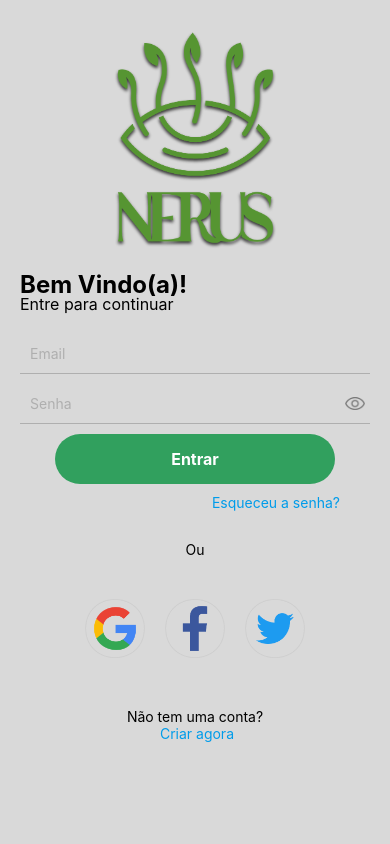
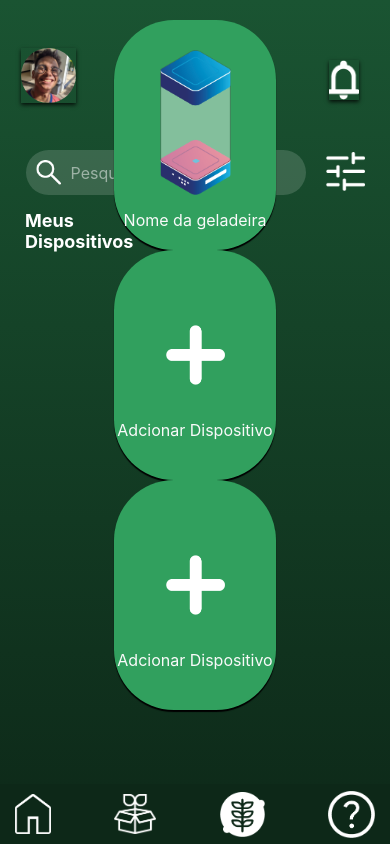
Before and after one commit to TakeDanceDev/nerus, a React Native app: screen /DevicePage in a window 390 px wide. Built offline with nearby package versions, Linux system fonts and the light colour scheme; no server answers.

Commit message:
DevicePage

```diff
--- a/App.js
+++ b/App.js
@@ -5,6 +5,7 @@ import RegisterPage from './src/Screens/RegisterPage';
 import { NavigationContainer } from '@react-navigation/native';
 import { createStackNavigator } from '@react-navigation/stack';
 import HomePage from './src/Screens/Homepage';
+import DevicePage from './src/Screens/DevicePage';
 
 const Stack = createStackNavigator();
 
@@ -16,6 +17,7 @@ export default function App() {
         <Stack.Screen name="LoginPage" component={LoginPage} />
         <Stack.Screen name="RegisterPage" component={RegisterPage} />
         <Stack.Screen name="HomePage" component={HomePage} />
+        <Stack.Screen name="DevicePage" component={DevicePage} />
 
       </Stack.Navigator>
     </NavigationContainer>
--- a/src/Screens/DevicePage/index.js
+++ b/src/Screens/DevicePage/index.js
@@ -0,0 +1,61 @@
+import { LinearGradient } from 'expo-linear-gradient';
+import { View, Text, StyleSheet, SafeAreaView, ScrollView } from 'react-native'
+import React, { useRef, useEffect } from 'react'
+import Header from '../../components/Header';
+import Footer from '../../components/footer';
+import SearchBar from '../../components/searchBar';
+import QuickAcessText from '../../components/Title';
+import DeviceBox from '../../components/DeviceBox';
+import DeviceAdd from '../../components/DeviceBox/DeviceAdd';
+
+export default function DevicePage(){
+  const scrollViewRef = useRef(null);
+
+  useEffect(() => {
+    scrollViewRef.current.scrollToEnd({ animated: true });
+  }, []);
+
+  return (
+    <LinearGradient style={styles.Container} colors={["#1a5432", "#0d2818"]}>
+      <Header/>
+      <SearchBar/>
+      <QuickAcessText texto="Meus Dispositivos" style={styles.Text}/>
+      <View style={styles.fixedContainer}>
+        <ScrollView
+          ref={scrollViewRef}
+          contentContainerStyle={styles.scrollViewContent}
+          onContentSizeChange={() => scrollViewRef.current.scrollToEnd({ animated: true })}
+        >
+          <DeviceBox/>
+          <DeviceAdd/>
+          <DeviceAdd/>
+        </ScrollView>
+      </View>
+      <Footer/>
+    </LinearGradient>
+  )
+}
+
+const styles = StyleSheet.create({
+  Container: {
+    flex: 1,
+    justifyContent: "center",
+    alignItems: "center",
+  },
+  Text: {
+    paddingLeft: 25
+  },
+  fixedContainer: {
+    flex: 1,
+    width: '100%',
+    justifyContent: 'flex-start',
+    alignItems: 'center',
+    paddingTop: 20,
+    paddingBottom: 20,
+  },
+  scrollViewContent: {
+    flexGrow: 1,
+    justifyContent: 'flex-start',
+    alignItems: 'center',
+  }
+})
--- a/src/Screens/Homepage/index.js
+++ b/src/Screens/Homepage/index.js
@@ -2,25 +2,19 @@ import { View, StyleSheet, Text, SafeAreaView } from 'react-native'
 import React from 'react'
 import Header from '../../components/Header'
 import SearchBar from '../../components/searchBar'
-import QuickAcessText from '../../components/QuickAcessText'
+import QuickAcessText from '../../components/Title'
 import QuickAccessMinute from '../../components/QuickAcessBox/QuickAccessMinute'
 import Footer from '../../components/footer'
-import { useNavigation } from '@react-navigation/native';
 import { LinearGradient } from 'expo-linear-gradient'
 
 export default function HomePage() {
-  const navigation = useNavigation();
-
-  const handleCreateAccount = () => {
-    navigation.navigate('HomePage');
-  };
 
 
   return (
     <LinearGradient style={styles.Container} colors={["#1a5432", "#0d2818"]}>
-    <Header/>
-    <SearchBar/>
-    <QuickAcessText/>
+    <Header />
+    <SearchBar />
+    <QuickAcessText texto="Acesso Rápido"/>
     <QuickAccessMinute/>
     <Footer/>
     </LinearGradient>
@@ -32,5 +26,5 @@ const styles = StyleSheet.create({
     flex:1,
     justifyContent:"center",
     alignItems:"center"
-  }
+  },
 })
--- /dev/null
+++ b/src/components/DeviceBox/DeviceAdd/index.js
@@ -0,0 +1,43 @@
+import React from 'react'
+import { Text, StyleSheet, Image, TouchableOpacity } from 'react-native'
+
+export default function DeviceAdd() {
+  return (
+    <TouchableOpacity style={styles.container}>
+        <Image source={require('../../../../assets/Plus.png')} resizeMode="contain" style={styles.PlusImage}/>
+        <Text style={styles.Texto}>Adcionar Dispositivo</Text>
+    </TouchableOpacity>
+  )
+}
+
+const styles = StyleSheet.create({
+    container: {
+      backgroundColor: '#31a05e',
+      height:230,
+      width:"92%",
+      borderRadius: 60,
+      marginHorizontal: 10,
+      shadowColor: '#000000',
+      shadowOffset: {
+        width: 0,
+        height: 2,
+      },
+      shadowOpacity: 1,
+      shadowRadius: 1,
+      elevation: 10,
+      alignItems:"center",
+      justifyContent:"space-between"
+    },
+    PlusImage:{
+        marginTop: 75,
+        justifyContent:"center",
+        alignItems:"center",
+        width: 60,
+        height: 60,
+    },
+    Texto:{
+        color:"#fafafa",
+        fontSize:16,
+        marginBottom:40,
+    }
+})
--- /dev/null
+++ b/src/components/DeviceBox/index.js
@@ -0,0 +1,43 @@
+import React from 'react'
+import { Text, StyleSheet, Image, TouchableOpacity } from 'react-native'
+
+export default function DeviceBox() {
+  return (
+    <TouchableOpacity style={styles.container} onPress={() => console.log("Dispositivo clicado da silva")}>
+    <Image source={require('../../../assets/Empty-device.png')} resizeMode="contain" style={styles.DeviceImage}/>
+    <Text style={styles.Texto}>Nome da geladeira</Text>
+    </TouchableOpacity>
+  )
+}
+
+const styles = StyleSheet.create({
+    container: {
+      backgroundColor: '#31a05e',
+      height:230,
+      width:"92%",
+      borderRadius: 60,
+      marginHorizontal: 10,
+      shadowColor: '#000000',
+      shadowOffset: {
+        width: 0,
+        height: 2,
+      },
+      shadowOpacity: 1,
+      shadowRadius: 1,
+      elevation: 10,
+      alignItems:"center",
+      justifyContent:"space-between"
+    },
+    DeviceImage:{
+        marginTop: 30,
+        justifyContent:"center",
+        alignItems:"center",
+        width: 145,
+        height: 145,
+    },
+    Texto:{
+        color:"#fafafa",
+        fontSize:16,
+        marginBottom:20,
+    }
+})
--- a/src/components/QuickAcessBox/QuickAcessImage/index.js
+++ b/src/components/QuickAcessBox/QuickAcessImage/index.js
@@ -14,8 +14,9 @@ export default function QuickAcessImage() {
 };
 
 const styles = StyleSheet.create({
+
   geladeiraImage: {
     width: 145,
-    height: 145,
+    height: 145
   }
 });
--- a/src/components/QuickAcessText/index.js
+++ b/src/components/Title/index.js
@@ -2,12 +2,13 @@ import React from 'react';
 import { View, Text } from 'react-native';
 import styles from './style';
 
-const QuickAcessText = () => {
+const QuickAcessText = (props) => {
   return (
     <View style={styles.container}>
-      <Text style={styles.infoText}>Acesso Rápido</Text>
+      <Text {...props} style={[styles.infoText, props.style]}>{props.texto}</Text>
     </View>
   );
 };
 
+
 export default QuickAcessText;
--- a/src/components/footer/index.js
+++ b/src/components/footer/index.js
@@ -1,59 +1,90 @@
-import React, { useState } from "react";
+import React, { useState, useEffect } from "react";
 import { View, Image, TouchableOpacity } from "react-native";
+import { useNavigation, useRoute } from '@react-navigation/native';
 import styles from "./style";
+import HomePage from "../../Screens/Homepage";
 
 export default function Footer(){
+  const navigation = useNavigation();
+  const route = useRoute();
+
+  const handleHome = () => {
+    navigation.navigate('HomePage');
+  };
+
+  const handleDevices = () => {
+    navigation.navigate('DevicePage');
+  };
+
+  const images = {
+    home: {
+      active: require('../../../assets/home-pressed.png'),
+      inactive: require('../../../assets/home.png'),
+    },
+    shop: {
+      active: require('../../../assets/shop-pressed.png'),
+      inactive: require('../../../assets/shop.png'),
+    },
+    incubator: {
+      active: require('../../../assets/incubator-pressed.png'),
+      inactive: require('../../../assets/incubator.png'),
+    },
+    help: {
+      active: require('../../../assets/help-pressed.png'),
+      inactive: require('../../../assets/help.png'),
+    },
+  };
+
   const [isHomeActive, setHomeActive] = useState(false);
   const [isShopActive, setShopActive] = useState(false);
   const [isIncubatorActive, setIncubatorActive] = useState(false);
   const [isHelpActive, setHelpActive] = useState(false);
 
+  useEffect(() => {
+    if (navigation.isFocused()) {
+      setHomeActive(false);
+      setShopActive(false);
+      setIncubatorActive(false);
+      setHelpActive(false);
+    }
+  }, [navigation.isFocused()]);
+
+  useEffect(() => {
+    if (navigation.isFocused()) {
+      if (route.name === 'HomePage') {
+        setHomeActive(true);
+      } else if (route.name === 'DevicePage') {
+        setIncubatorActive(true);
+      }
+    }
+  }, [navigation.isFocused(), route.name]);
+
   return (
     <View style={styles.container}>
-      <TouchableOpacity onPress={() => {
-        setHomeActive(false);
-        setShopActive(false);
-        setIncubatorActive(false);
-        setHelpActive(false);
-      }}>
+      <TouchableOpacity onPress={handleHome}>
         <Image
-          source={isHomeActive ? require('../../../assets/home.png') : require('../../../assets/home-pressed.png')}
+          source={isHomeActive ? images.home.active : images.home.inactive}
           style={styles.homeIcon}
           resizeMode="contain"
         />
       </TouchableOpacity>
-      <TouchableOpacity onPress={() => {
-        setHomeActive(true);
-        setShopActive(true);
-        setIncubatorActive(false);
-        setHelpActive(false);
-      }}>
+      <TouchableOpacity onPress={() => {}}>
         <Image
-          source={isShopActive ? require('../../../assets/shop-pressed.png') : require('../../../assets/shop.png')}
+          source={isShopActive ? images.shop.active : images.shop.inactive}
           style={styles.shopIcon}
           resizeMode="contain"
         />
       </TouchableOpacity>
-      <TouchableOpacity onPress={() => {
-        setHomeActive(true);
-        setShopActive(false);
-        setIncubatorActive(true);
-        setHelpActive(false);
-      }}>
+      <TouchableOpacity onPress={handleDevices}>
         <Image
-          source={isIncubatorActive ? require('../../../assets/incubator-pressed.png') : require('../../../assets/incubator.png')}
+          source={isIncubatorActive ? images.incubator.active : images.incubator.inactive}
           style={styles.incubatorIcon}
           resizeMode="contain"
         />
       </TouchableOpacity>
-      <TouchableOpacity onPress={() => {
-        setHomeActive(true);
-        setShopActive(false);
-        setIncubatorActive(false);
-        setHelpActive(true);
-      }}>
+      <TouchableOpacity onPress={() => {}}>
         <Image
-          source={isHelpActive ? require('../../../assets/help-pressed.png') : require('../../../assets/help.png')}
+          source={isHelpActive ? images.help.active : images.help.inactive}
           style={styles.helpIcon}
           resizeMode="contain"
         />
```
Also changed, not shown: assets/Empty-device.png (added), assets/Plus.png (added), src/components/Title/style.js (renamed from src/components/QuickAcessText/style.js).
